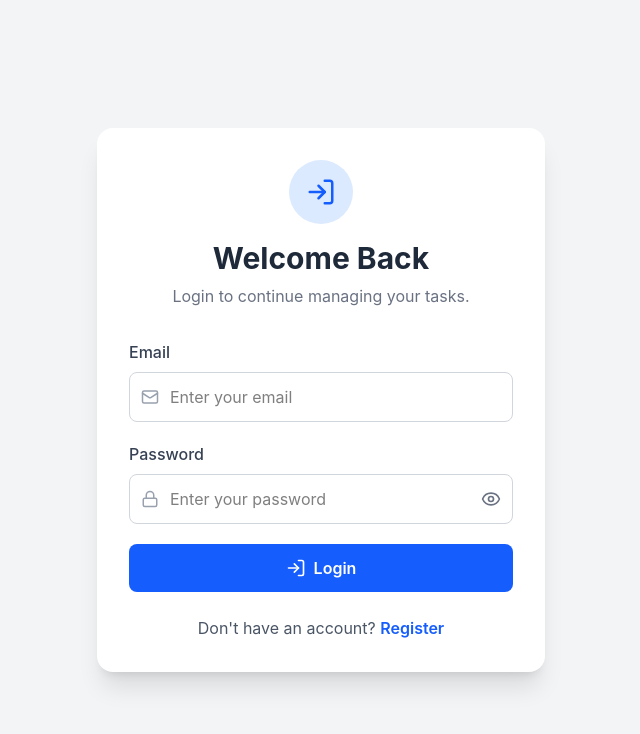
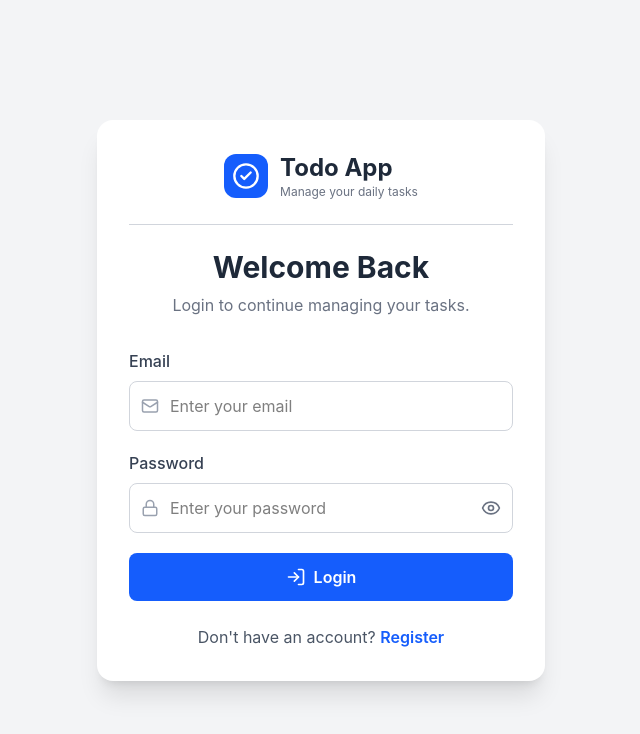
Before and after one commit to prakashkalsariya/Todo-App, a React (Vite) app: page /login in a window 1280 px wide. Shown: the top 734 px of the page, without its empty margins (319-959 px from the left). Built offline with nearby package versions, Linux system fonts and the light colour scheme.

Commit message:
Add logo in the login and register page

```diff
--- a/src/components/Login.tsx
+++ b/src/components/Login.tsx
@@ -3,6 +3,7 @@ import { useFormik } from "formik";
 import * as Yup from "yup";
 import { Mail, Lock, Eye, EyeOff, LogIn } from "lucide-react";
 import { Link } from "react-router-dom";
+import Logo from "./Logo";
 
 const Login = () => {
   const [showPassword, setShowPassword] = useState(false);
@@ -36,10 +37,13 @@ const Login = () => {
       <div className="w-full max-w-md rounded-2xl bg-white p-8 shadow-xl">
 
         {/* Header */}
+           <div className="flex items-center justify-center  border-b mb-6 pb-6 border-gray-300 ">
+            <Logo/>
+          </div>
         <div className="mb-8 text-center">
-          <div className="mx-auto mb-4 flex h-16 w-16 items-center justify-center rounded-full bg-blue-100">
+          {/* <div className="mx-auto mb-4 flex h-16 w-16 items-center justify-center rounded-full bg-blue-100">
             <LogIn className="text-blue-600" size={30} />
-          </div>
+          </div> */}
 
           <h1 className="text-3xl font-bold text-gray-800">
             Welcome Back
--- a/src/components/Register.tsx
+++ b/src/components/Register.tsx
@@ -40,7 +40,11 @@ const Register = () => {
       <div className="flex min-h-screen items-center justify-center bg-gray-100 px-4">
         <div className="w-full max-w-md rounded-2xl bg-white p-8 shadow-xl">
           {/* Heading */}
-          <Logo />
+
+          <div className="flex items-center justify-center  border-b mb-6 pb-6 border-gray-300 ">
+            <Logo />
+          </div>
+
           <div className="mb-8 text-center">
             {/* <div className="mx-auto mb-4 flex h-16 w-16 items-center justify-center rounded-full bg-blue-100">
               <UserPlus className="text-blue-600" size={30} />
```
